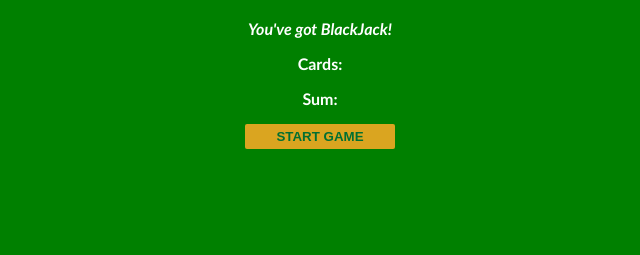
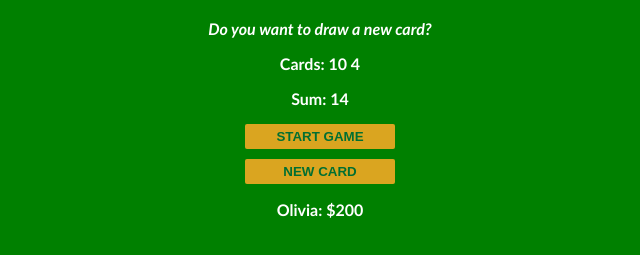
Before and after one commit to olvbrntly/SRIMBA-BlackJack, a plain HTML site: page index.html in a window 1280 px wide. Both pictures are taken after a click on the button "START GAME". Shown: the part 63-318 px from the top of the page, without its empty margins (320-960 px from the left). Drawn offline with Linux system fonts and the light colour scheme.

Commit message:
finished course

```diff
--- a/index.html
+++ b/index.html
@@ -11,9 +11,12 @@
 <body>
     <h1>Blackjack</h1>
     <p id="message-el">Want to play a round?</p>
-    <p>Cards: </p>
-    <p>Sum: </p>
-    <button id="start">START GAME</button>
-
+    <p id="cards-el">Cards: </p>
+    <p id="sum-el" >Sum: </p>
+    <div id="btns">
+        <button id="start">START GAME</button>
+        <button id="draw">NEW CARD</button>
+    </div>
+    <p id="player-el">Player:</p>
 </body>
 </html>
--- a/script.js
+++ b/script.js
@@ -1,17 +1,52 @@
-let firstCard =10; //Math.floor(Math.random()*(10)) + 2;
-let secondCard = 11; //Math.floor(Math.random()*(10)) + 2;
-let sum = firstCard + secondCard;
+let cards = [];
+let sum = 0;
 let hasBlackJack = false;
-let isAlive = true;
+let isAlive = false;
 let message = '';
 
+let player = {
+    name :"Olivia",
+    chips : 200,
+
+}
+
 const startBtn = document.getElementById('start');
+const newCardBtn = document.getElementById('draw');
+
 let messageEl = document.getElementById('message-el');
+let sumEl = document.getElementById('sum-el');
+let cardsEl = document.getElementById('cards-el');
+let playerEl = document.getElementById('player-el');
+
+playerEl.textContent = `${player.name}: $${player.chips}`
 
 startBtn.addEventListener('click',startGame);
+newCardBtn.addEventListener('click',newCard);
+
+function getRandomCard(){
+    let num = Math.floor(Math.random()*(13)) + 1;
+    if(num > 10){
+        return 10;
+    }else if( num === 1){
+        return 11;
+    }else{
+        return num;
+    }
+}
 
 function startGame(){
-    if(sum < 20){
+    isAlive = true;
+    let firstCard = getRandomCard();
+    let secondCard = getRandomCard();
+    cards = [firstCard, secondCard];
+    sum = firstCard + secondCard;
+    renderGame();
+}
+
+
+function renderGame(){
+
+    if(sum <= 20){
         message = 'Do you want to draw a new card?';
     } else if(sum === 21){
         message ="You've got BlackJack!";
@@ -19,8 +54,26 @@ function startGame(){
     }else{
         message = "You're out of the game!";
         isAlive = false;
+
     }
+
+    cardsEl.textContent = `Cards: `;
+    for(let i = 0; i < cards.length; i++){
+        cardsEl.textContent += cards[i] + " " ;
+    }
+
+    sumEl.textContent = 'Sum: '+ sum;
     messageEl.textContent = message;
+
+}
+
+function newCard(){
+    if(isAlive == true && sum < 21){
+        let card = getRandomCard();
+        cards.push(card);
+        sum += card;
+        renderGame();
+    }
 }
 
 
--- a/style.css
+++ b/style.css
@@ -15,7 +15,15 @@ h1{
  font-style: italic;
 }
 
-#start{
+#btns{
+    display:flex;
+    flex-direction: column;
+    gap:10px;
+    justify-content: center;
+    align-items: center;
+}
+
+button{
     color:#016f32;
     width:150px;
     background-color:goldenrod;
```
